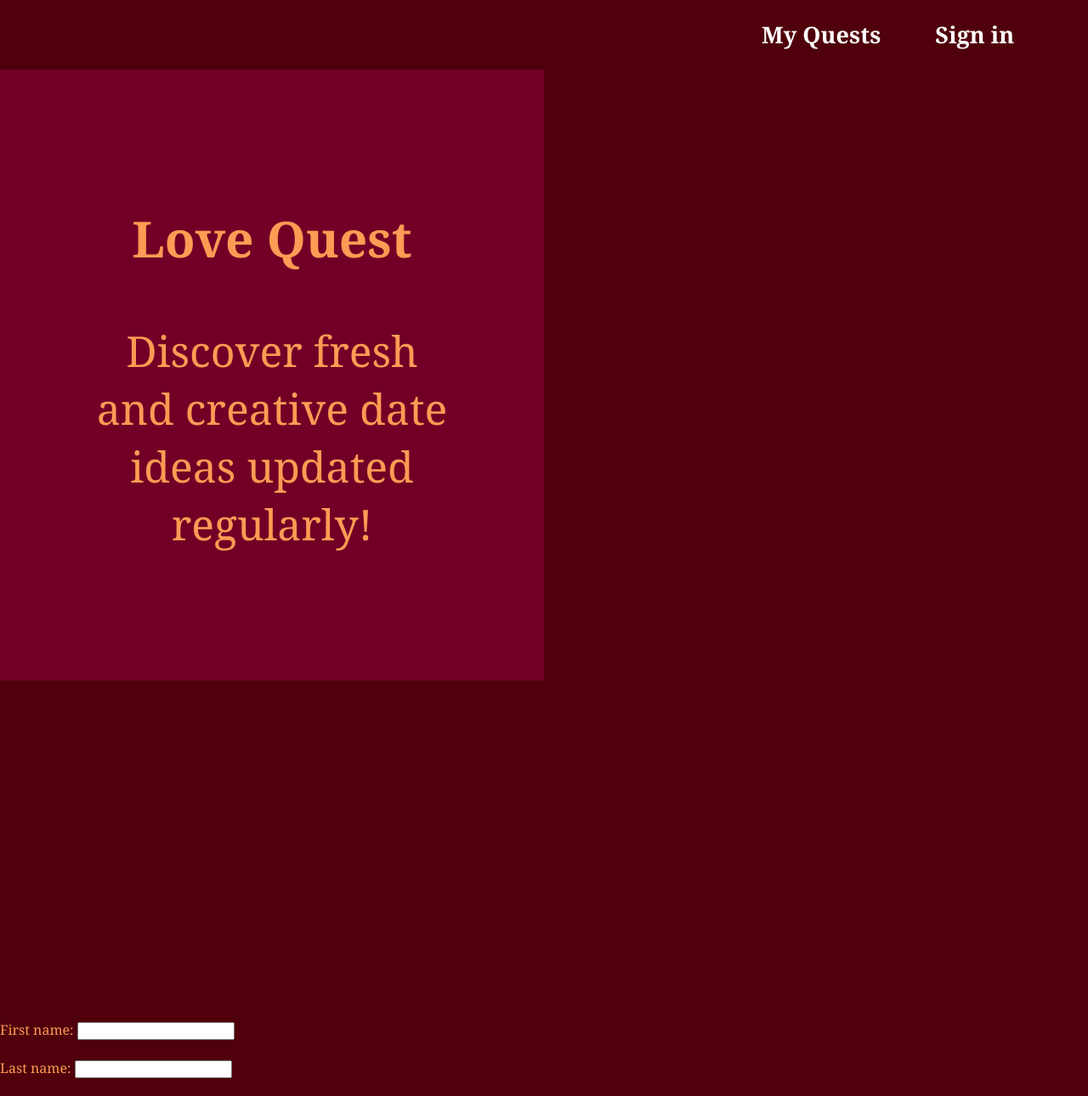
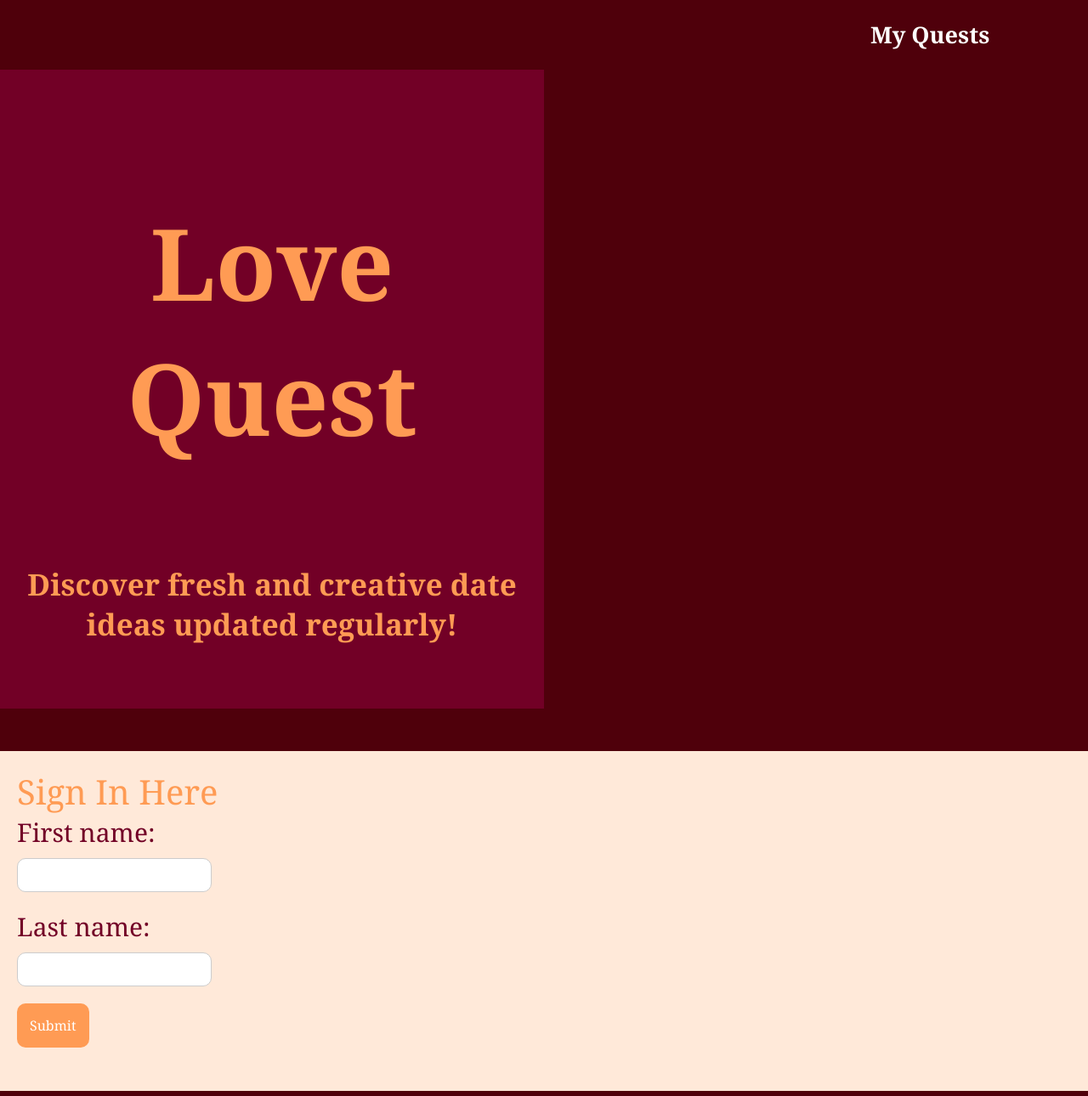
Before and after one commit to JasmineExterminators/LoveQuest, a website: page index.html in a window 1280 px wide. Shown: the top 1290 px of the page at 85% size. Drawn offline with Linux system fonts and the light colour scheme.

Commit message:
formatted the index, style, removed the sign in on the top

```diff
--- a/index.html
+++ b/index.html
@@ -6,33 +6,38 @@
     <title>Love Quest</title>
     <link rel = 'stylesheet' href="style.css">
 </head>
+
 <body>
 
     <section class = 'text-medium'>
         <h1 class = 'my-quests' id="link">
             My Quests
         </h1>
-        <h2 class = 'sign-in' id="link">
-            Sign in
-        </h2>
     </section>
 
 <header>
     <h3>Love Quest</h3>
-    <p>Discover fresh and creative date ideas updated regularly!</p>
+    <h4 class = 'subheader'>
+        Discover fresh and creative date ideas updated regularly!
+    </h4>
 </header>
 
 <main>
-    <section id="date-ideas">
+    <div class="box">
+        <section class = 'sign-in'>
+            Sign In Here
             <!-- Dynamically generated date ideas will appear here -->
         </section>
         <form id="userForm" action="/action_page.php">
             <label for="fname">First name: </label>
-        <input type="text" id="fname" name="fname"><br><br>
+            <input type="text" id="fname" name="fname">
+
             <label for="lname">Last name: </label>
-        <input type="text" id="lname" name="lname"><br><br>
+            <input type="text" id="lname" name="lname">
+
             <input type="submit" value="Submit">
         </form>
+    </div>
 </main>
 
 <footer>
--- a/style.css
+++ b/style.css
@@ -9,11 +9,11 @@ body {
 header {
     background-color: #720026;
     color: #FF9B54;
-    padding: 100px;
+    padding: 30px;
     text-align: center;
-    font-size: 50px;
+    font-size: 100px;
     margin-right: 50vw;
-    margin-bottom: 50vh;
+    margin-bottom: 30px;
 }
 main {
     padding: 0px;
@@ -24,15 +24,63 @@ main {
     font-size: 18px;
 }
 .my-quests {
-    margin-left: 70vw;
+    margin-left: 80vw;
 }
-.sign-in{
-    margin-left: 5vw;
+.sign-in {
+    font-family: Georgia;
+    color: #FF9B54;
+    font-size: 40px;
 }
-#date-ideas {
+.subheader {
+    font-size: 35px;
+}
+.box {
+    width: 100vw;
+    height: 400px;
+    background-color: #FFE9D9; /* Background color */
+    padding: 20px;              /* Space inside the box */
+    text-align: left;         /* Center the text inside the box */
+    box-sizing: border-box;     /* Include padding in width/height */
+    margin: 50px auto; /*space between the header and box*/
+    font-size: 30px;
+    color: #720026;
+}
+/*form */
+/* Input fields */
+form {
+    display: flex;
+    flex-direction: column;  /* Arrange inputs vertically */
+    gap: 10px;  /* Adds space between each input field */
+    align-items: flex-start;  /* Align labels and inputs to the left */
+}
+input[type="text"] {
+    padding: 10px;
+    margin-bottom: 10px;
+    border: 1px solid #ccc;
+    border-radius: 10px; /* Rounded corners for the input fields */
+    font-size: 16px;
+    display: inline-block;
+    vertical-align: middle;
+}
+input[type="submit"] {
+    font-family: Georgia, sans-serif;
+    padding: 15px;
+    background-color: #FF9B54;
+    color: white;
+    border: none;
+    border-radius: 10px; /* Rounded corners for the submit button */
+    font-size: 16px;
+    cursor: pointer;
+}
+input[type="submit"]:hover {
+    background-color: #DD8749;
+}
+
+.date-ideas {
     display: flex;
     flex-wrap: wrap;
     gap: 15px;
+    font-size: 12px;
 }
 .idea-card {
     background-color: white;
```
Lines whose indentation alone changed are shown as unchanged.
